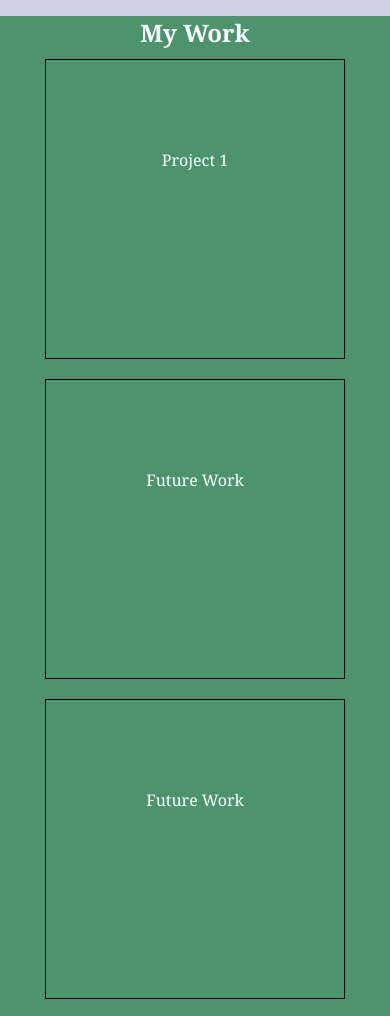
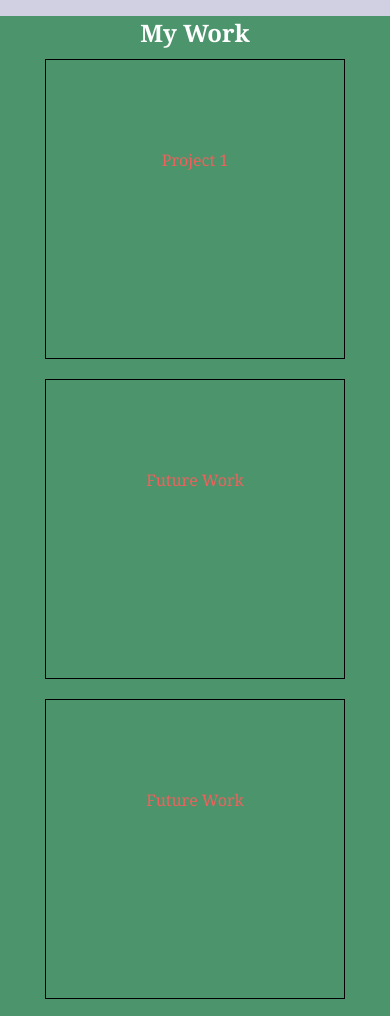
Before and after one commit to aramirez16516/week2-challenge, a plain HTML site: page index.html in a window 390 px wide. Shown: the part 801-1817 px from the top of the page. Drawn offline with Linux system fonts and the light colour scheme.

Commit message:
updated media screen css

```diff
--- a/assets/style.css
+++ b/assets/style.css
@@ -42,7 +42,7 @@ nav ul li a{
     color: #4c956c;
 }
 /* added work area */
-#work{
+.work{
     background-color: #4c956c;
     text-align: center;
     color: white;
@@ -57,6 +57,21 @@ nav ul li a{
     display: inline-block;
     line-height: 200px;
 }
+
+#project1 {
+    color: #f25f5c;
+}
+#project2 {
+    color: #f25f5c;
+}
+#project3 {
+    color: #f25f5c;
+}
+#project4 {
+    color: #f25f5c;
+}
+
+
 /* added contact me footer */
 .contact-me{
     background-color: #586994;
@@ -67,3 +82,14 @@ nav ul li a{
     flex-wrap: wrap;
     justify-content:space-evenly
 }
+
+/* added media screens */
+@media screen and (max-width: 992px) {
+    main, main-header, nav, footer {
+        flex-direction: column;
+}
+
+@media screen and (max-width: 768px) {
+main, .main-header, nav, footer{
+    flex-direction: column;
+}
--- a/index.html
+++ b/index.html
@@ -33,7 +33,7 @@
 
 <!-- Section My Work -->
     <main>
-        <section id="work">
+        <section class="work">
             <h2>My Work</h2>
             <div class="project" id="project1">Project 1</div>
             <div class="project" id="project2">Future Work</div>
@@ -41,6 +41,7 @@
             <div class="project" id="project3">Future Work</div>
         </section>
         </main>
+
 <!-- Footer to include contact info -->
     <footer class="contact-me">
         <h2>Contact Me</h2>
```
